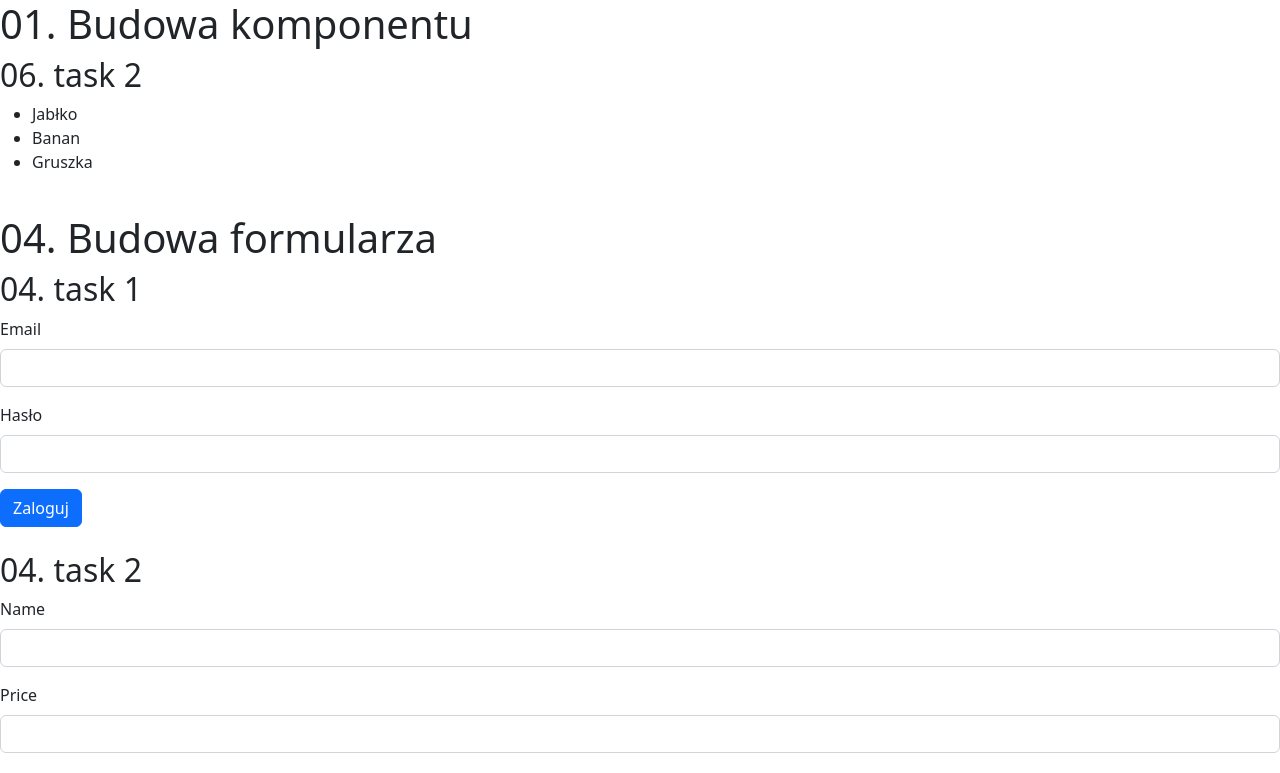
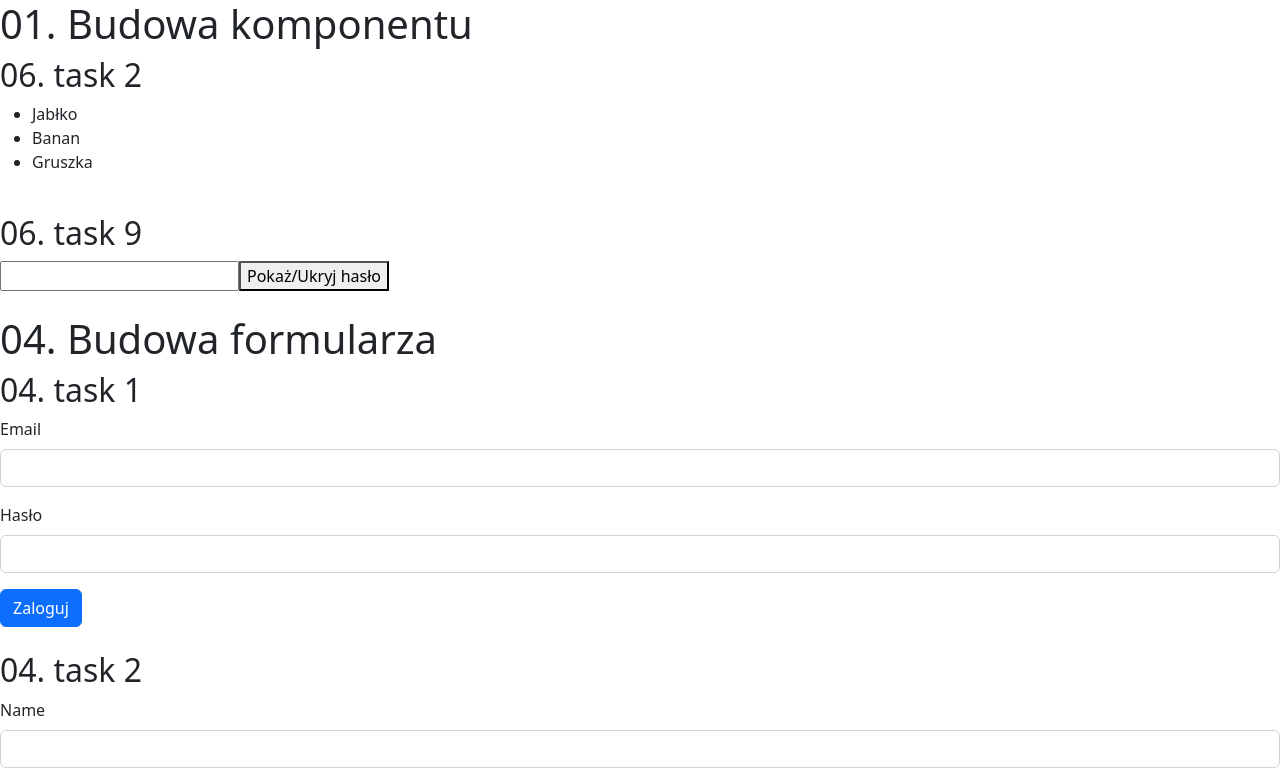
Before and after one commit to epkisiel/zadania_react, a React (Create React App) app: page / in a window 1280 px wide. Shown: the top 773 px of the page. Built offline with nearby package versions, Linux system fonts and the light colour scheme.

Commit message:
PasswordToggle

```diff
--- a/src/App.jsx
+++ b/src/App.jsx
@@ -10,6 +10,7 @@ import LoginForm08 from  "./components/LoginForm08"
 import OrderForm from  "./components/OrderForm"
 import Timer from  "./components/Timer"
 import PodswietlanieWieluElementow from "./components/PodswietlanieWieluElementow"
+import PasswordToggle from "./components/PasswordToggle"
 
 function App() {
   return (
@@ -18,6 +19,9 @@ function App() {
       <h2>06. task 2</h2>
       <PodswietlanieWieluElementow/>
       <br/>
+      <h2>06. task 9</h2>
+      <PasswordToggle/>
+      <br/><br/>
 
     <h1>04. Budowa formularza</h1>
       <h2>04. task 1</h2>
--- /dev/null
+++ b/src/components/PasswordToggle.jsx
@@ -0,0 +1,14 @@
+import {useState} from 'react';
+ function PasswordToggle(){
+    const [showPassword,setShowPassword]=useState(false);
+
+    return(
+        <>
+            <input type={showPassword?"text":"password"}></input>
+            <button onClick={()=>{
+                setShowPassword(!showPassword);
+            }}>Pokaż/Ukryj hasło</button>
+        </>
+    )
+ }
+ export default PasswordToggle;
```
